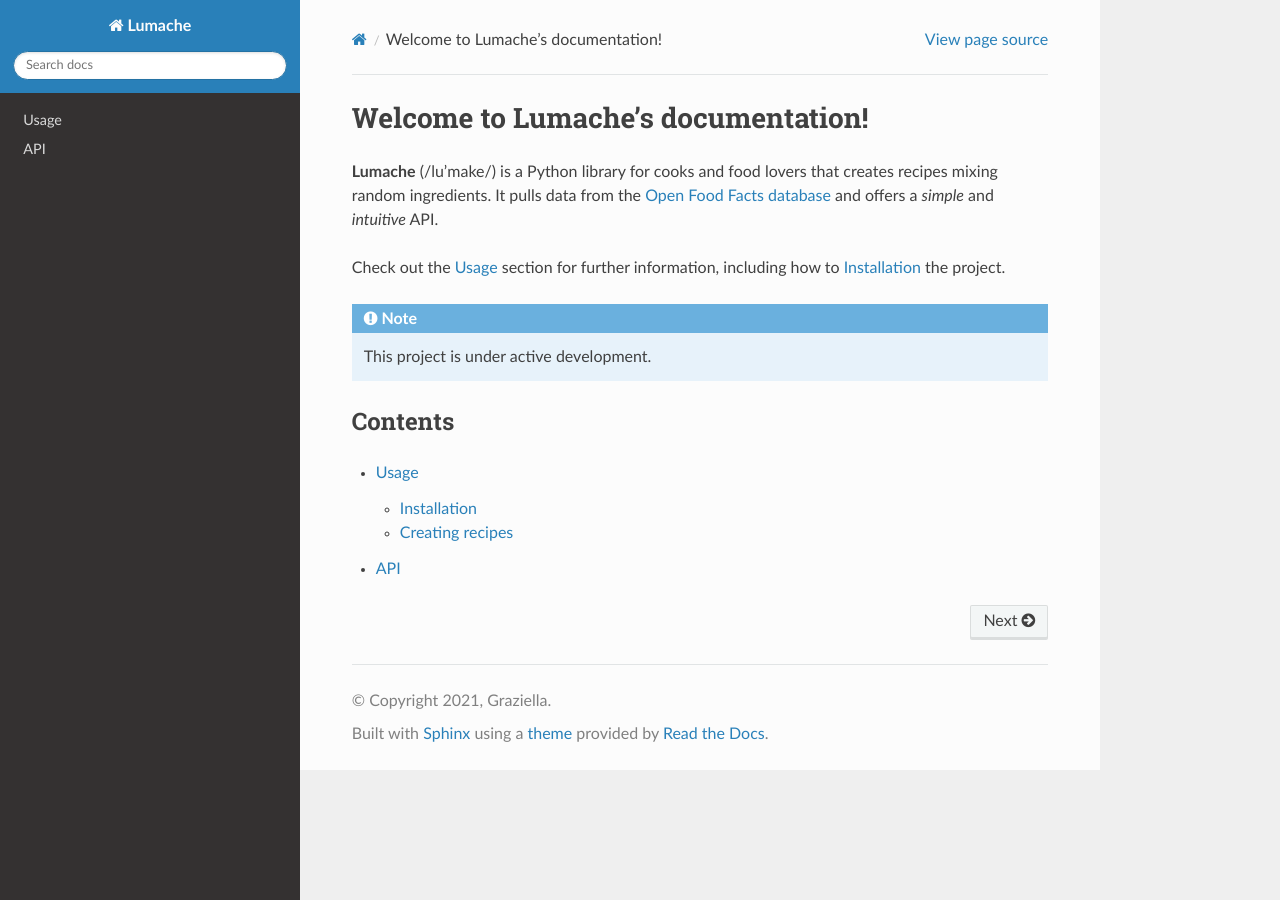
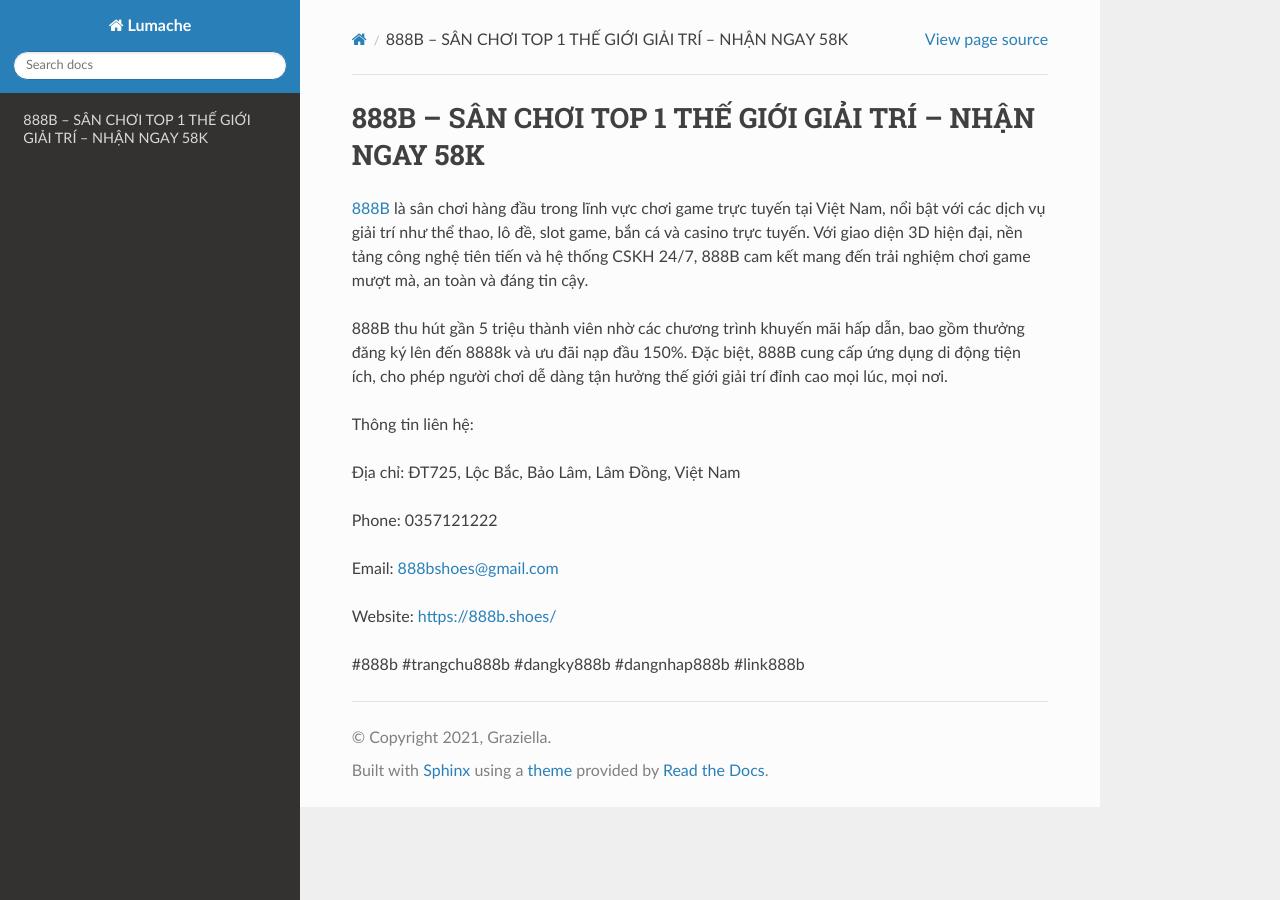
Before and after one commit to parkisngan19/888bshoes, a Sphinx documentation site: the page built from docs/source/index.rst, in a window 1280 px wide. Built offline with Sphinx 7.4.7 and the Read the Docs theme 3.1.0, drawn with Linux system fonts in a browser that asks for light colours.

Commit message:
Update index.rst

```diff
--- a/docs/source/index.rst
+++ b/docs/source/index.rst
@@ -1,22 +1,18 @@
-Welcome to Lumache's documentation!
+888B – SÂN CHƠI TOP 1 THẾ GIỚI GIẢI TRÍ – NHẬN NGAY 58K
 ===================================
 
-**Lumache** (/lu'make/) is a Python library for cooks and food lovers
-that creates recipes mixing random ingredients.
-It pulls data from the `Open Food Facts database <https://world.openfoodfacts.org/>`_
-and offers a *simple* and *intuitive* API.
+`888B <https://888b.shoes/>`_ là sân chơi hàng đầu trong lĩnh vực chơi game trực tuyến tại Việt Nam, nổi bật với các dịch vụ giải trí như thể thao, lô đề, slot game, bắn cá và casino trực tuyến. Với giao diện 3D hiện đại, nền tảng công nghệ tiên tiến và hệ thống CSKH 24/7, 888B cam kết mang đến trải nghiệm chơi game mượt mà, an toàn và đáng tin cậy.
 
-Check out the :doc:`usage` section for further information, including
-how to :ref:`installation` the project.
+888B thu hút gần 5 triệu thành viên nhờ các chương trình khuyến mãi hấp dẫn, bao gồm thưởng đăng ký lên đến 8888k và ưu đãi nạp đầu 150%. Đặc biệt, 888B cung cấp ứng dụng di động tiện ích, cho phép người chơi dễ dàng tận hưởng thế giới giải trí đỉnh cao mọi lúc, mọi nơi.
 
-.. note::
+Thông tin liên hệ:
 
-   This project is under active development.
+Địa chỉ: ĐT725, Lộc Bắc, Bảo Lâm, Lâm Đồng, Việt Nam
 
-Contents
---------
+Phone: 0357121222
 
-.. toctree::
+Email: 888bshoes@gmail.com
 
-   usage
-   api
+Website: https://888b.shoes/
+
+#888b #trangchu888b #dangky888b #dangnhap888b #link888b
```
